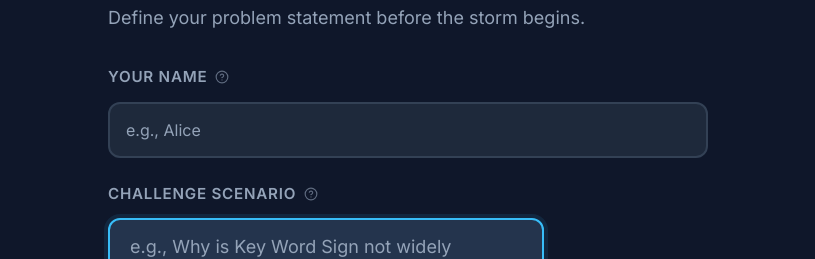
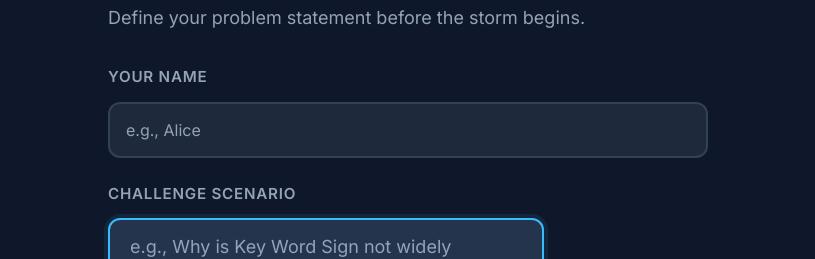
Before and after one commit to uantchern/question-storming, a React (Vite) app: page / in a window 1280 px wide. Shown: the part 267-526 px from the top of the page, without its empty margins (232-1047 px from the left). Built offline with nearby package versions, Linux system fonts and the light colour scheme.

Commit message:
Remove help icons and tooltips from SessionSetup

```diff
--- a/src/components/SessionSetup.jsx
+++ b/src/components/SessionSetup.jsx
@@ -1,5 +1,5 @@
 import { useState, useEffect } from 'react';
-import { Play, Zap, Brain, HelpCircle } from 'lucide-react';
+import { Play, Zap, Brain } from 'lucide-react';
 
 const PRESET_CHALLENGES = [
     "How can we reach out to more donors?",
@@ -66,9 +66,6 @@ function SessionSetup({ onStart, initialScenario, initialUserName }) {
                     <div className="input-group" style={{ gridColumn: '1 / -1' }}>
                         <label htmlFor="storm-user-ident" className="field-label">
                             Your Name
-                            <span className="tooltip-container" data-tooltip="Enter your name to log this session.">
-                                <HelpCircle size={14} className="info-icon" />
-                            </span>
                         </label>
                         <input
                             id="storm-user-ident"
@@ -93,9 +90,6 @@ function SessionSetup({ onStart, initialScenario, initialUserName }) {
                     <div className="input-group">
                         <label htmlFor="scenario" className="field-label">
                             Challenge Scenario
-                            <span className="tooltip-container" data-tooltip="Clearly describe the problem or goal you want to explore with questions.">
-                                <HelpCircle size={14} className="info-icon" />
-                            </span>
                         </label>
                         <textarea
                             id="scenario"
```
